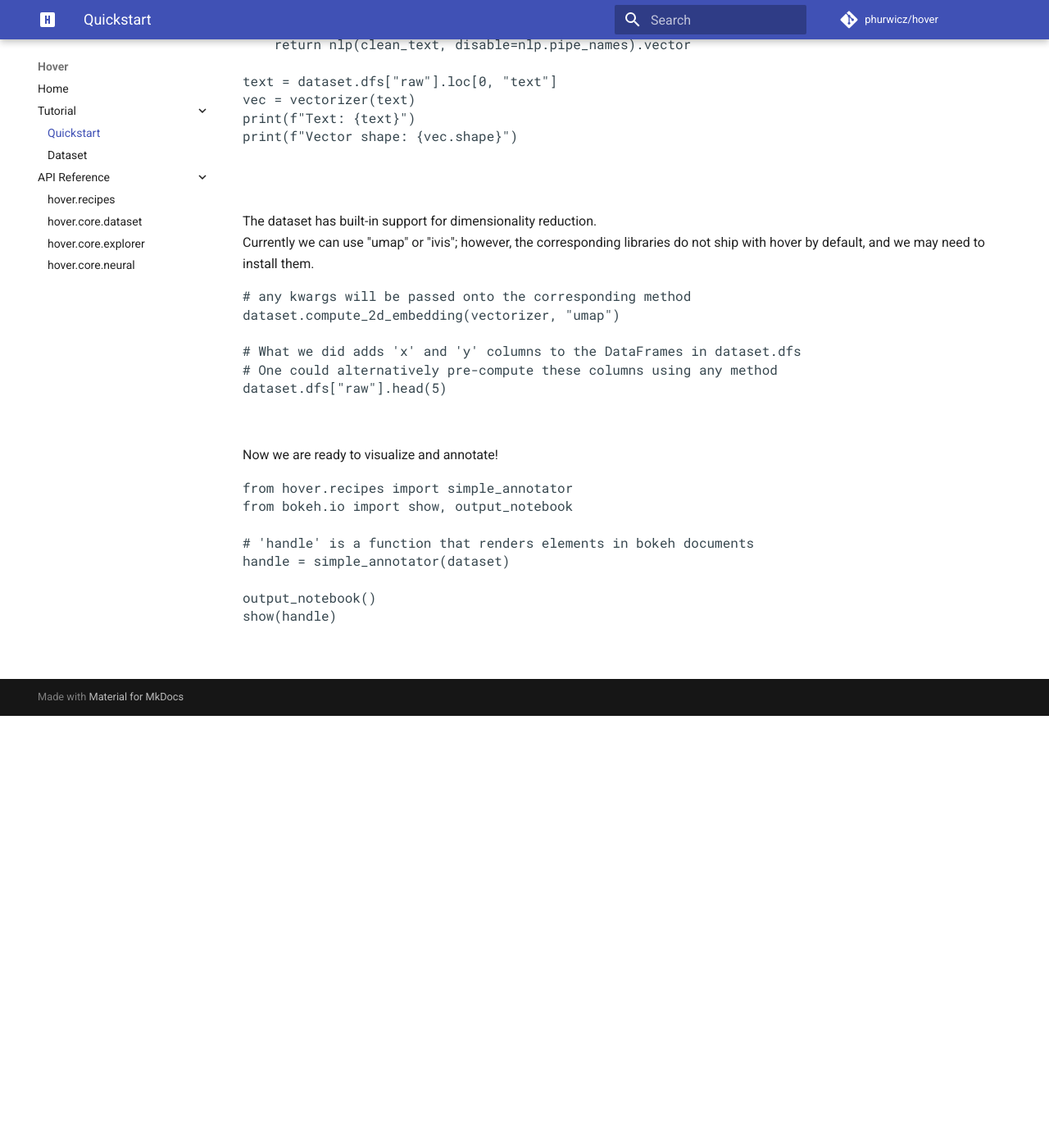
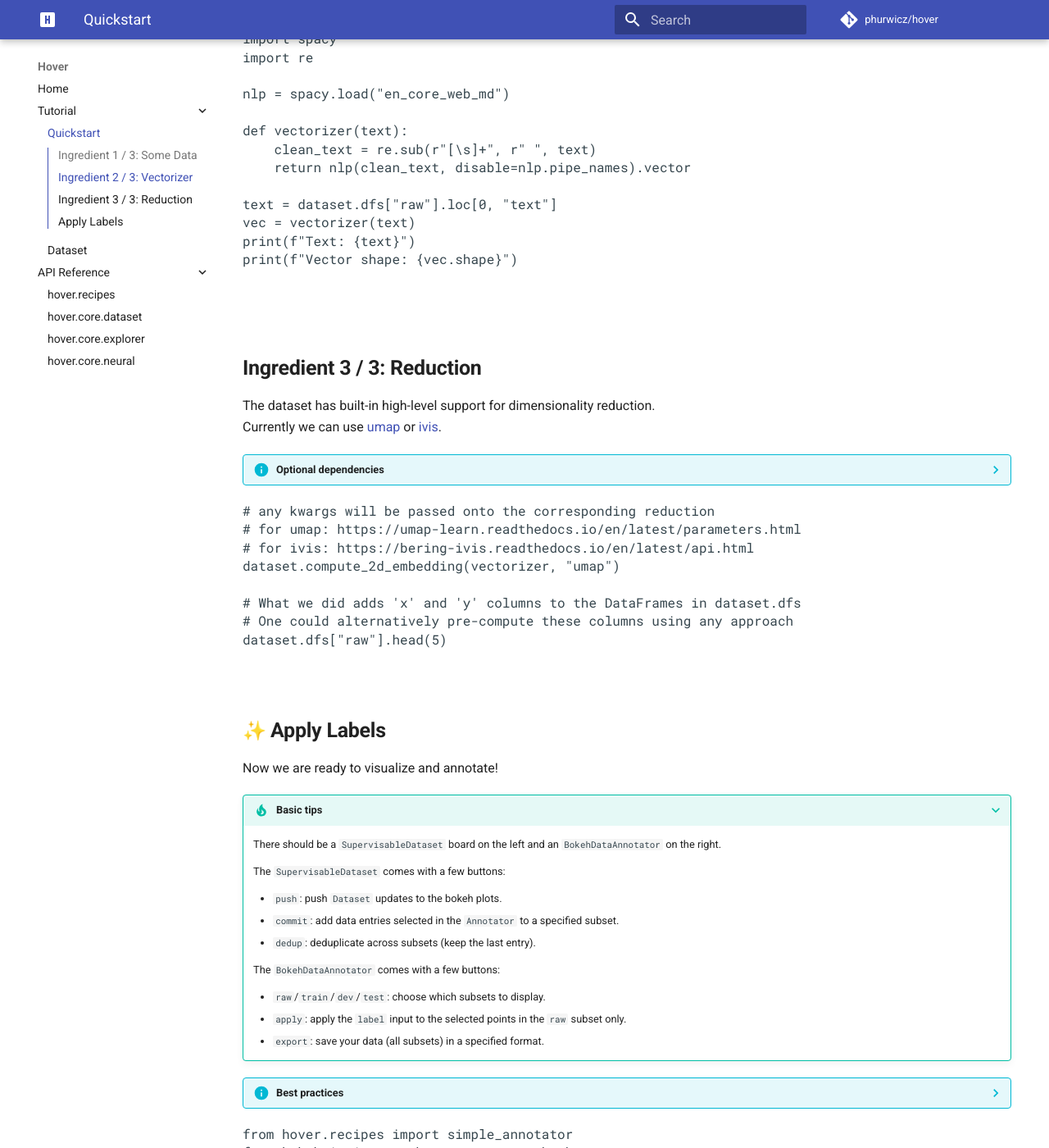
Before and after one commit to phurwicz/hover, an MkDocs documentation site: the page built from docs/pages/tutorial/t0-quickstart.md, in a window 1280 px wide and 1400 px high, scrolled down 1253 px. Shown: the whole window at 82% size. Built offline with MkDocs 1.6.1 and Material for MkDocs 9.7.7, drawn with Linux system fonts in a browser that asks for light colours; emoji names are drawn with the system emoji font; a script that is not in the unit is left out; comment, search, counter and statistics services are not loaded; before the commit the page ends 2126 px from its top, so only the background shows below that; some of the changed text lies outside the part shown.

Commit message:
Added more guiding material to the first tutorial, making use of admonition

```diff
--- a/docs/pages/tutorial/t0-quickstart.md
+++ b/docs/pages/tutorial/t0-quickstart.md
@@ -3,6 +3,8 @@
 > :sunglasses: Let's label some data and call it a day.
 
 {!docs/pages/tutorial/snippet-stylesheet.html!}
+
+## **Ingredient 1 / 3: Some Data**
 
 Suppose that we have a list of data entries, each in the form of a dictionary:
 
@@ -40,6 +42,9 @@ dataset = SupervisableTextDataset(
 dataset.dfs["raw"].head(5)
 </pre><br>
 
+
+## **Ingredient 2 / 3: Vectorizer**
+
 To put our dataset sensibly on a 2-D "map", we will use a vectorizer for feature extraction, and then perform dimensionality reduction.<br>
 
 Here's one way to define a vectorizer:
@@ -62,20 +67,57 @@ print(f"Vector shape: {vec.shape}")
 </pre><br>
 
 
-The dataset has built-in support for dimensionality reduction. <br>
-Currently we can use "umap" or "ivis"; however, the corresponding libraries do not ship with hover by default, and we may need to install them.
+## **Ingredient 3 / 3: Reduction**
+
+The dataset has built-in high-level support for dimensionality reduction. <br>
+Currently we can use [umap](https://umap-learn.readthedocs.io/en/latest/) or [ivis](https://bering-ivis.readthedocs.io/en/latest/).
+
+??? info "Optional dependencies"
+    The corresponding libraries do not ship with hover by default, and may need to be installed:
+
+    -   for umap: `pip install umap-learn`
+    -   for ivis: `pip install ivis[cpu]` or `pip install ivis[gpu]`
+
+    `umap-learn` is installed in this demo environment.
 
 <pre data-executable>
-# any kwargs will be passed onto the corresponding method
+# any kwargs will be passed onto the corresponding reduction
+# for umap: https://umap-learn.readthedocs.io/en/latest/parameters.html
+# for ivis: https://bering-ivis.readthedocs.io/en/latest/api.html
 dataset.compute_2d_embedding(vectorizer, "umap")
 
 # What we did adds 'x' and 'y' columns to the DataFrames in dataset.dfs
-# One could alternatively pre-compute these columns using any method
+# One could alternatively pre-compute these columns using any approach
 dataset.dfs["raw"].head(5)
 </pre><br>
 
 
+## :sparkles: **Apply Labels**
+
 Now we are ready to visualize and annotate!
+
+???+ tip "Basic tips"
+    There should be a `SupervisableDataset` board on the left and an `BokehDataAnnotator` on the right.
+
+    The `SupervisableDataset` comes with a few buttons:
+
+    -   `push`: push `Dataset` updates to the bokeh plots.
+    -   `commit`: add data entries selected in the `Annotator` to a specified subset.
+    -   `dedup`: deduplicate across subsets (keep the last entry).
+
+    The `BokehDataAnnotator` comes with a few buttons:
+
+    -   `raw`/`train`/`dev`/`test`: choose which subsets to display.
+    -   `apply`: apply the `label` input to the selected points in the `raw` subset only.
+    -   `export`: save your data (all subsets) in a specified format.
+
+??? info "Best practices"
+    We've essentially put the data into neighborboods based on the vectorizer, but the quality, or the homogeneity of labels, of such neighborhoods can vary.
+
+    -   hover over any data point to see its tooltip.
+    -   take advantage of different selection tools to apply labels at appropriate scales.
+    -   the search widget might turn out useful.
+        -    note that it does not select points but highlights them.
 
 <pre data-executable>
 from hover.recipes import simple_annotator
```
